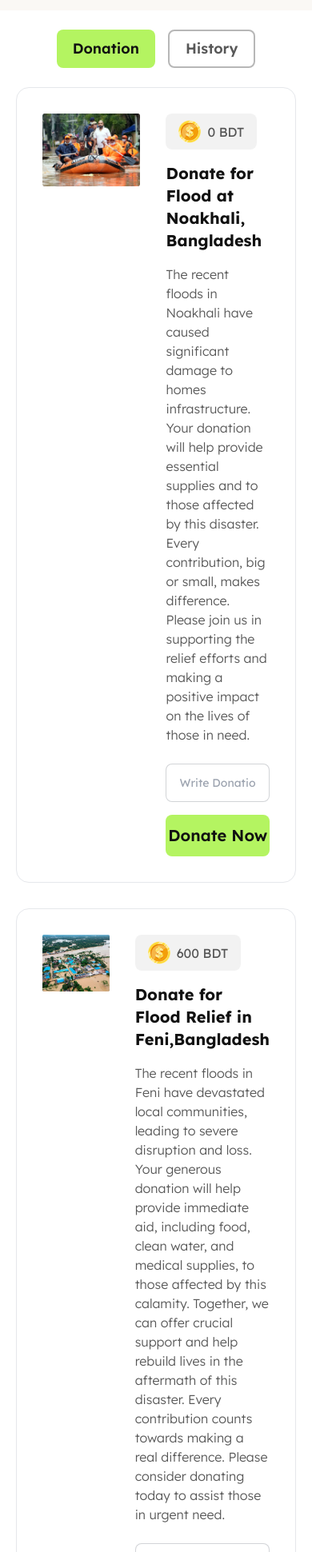
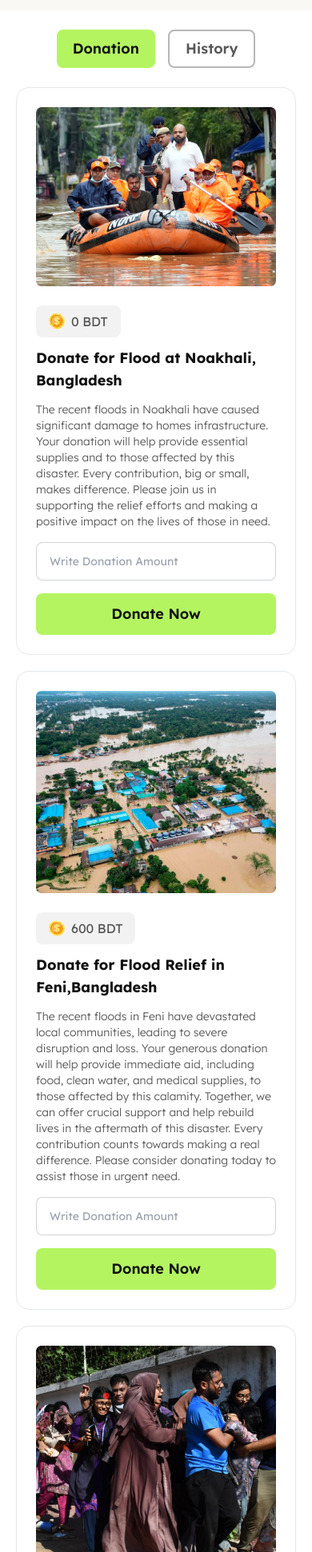
Before and after one commit to Durjoy96/Bangdon, a plain HTML site: page index.html in a window 390 px wide. Shown: the part 59-2000 px from the top of the page at 80% size. Drawn offline with nearby package versions, Linux system fonts and the light colour scheme.

Commit message:
donate section responsive styles complete

```diff
--- a/index.html
+++ b/index.html
@@ -54,61 +54,68 @@
     </div>
   </header>
   <main class="max-w-[1140px] mx-auto px-5">
-    <section class="space-y-8">
+    <section class="space-y-5 md:space-y-6 lg:space-y-8">
       <!-- card-1 -->
-       <div class="flex gap-8 p-8 border rounded-2xl">
+       <div class="flex flex-col gap-6 p-6 border rounded-2xl md:max-w-[600px] md:mx-auto lg:max-w-full lg:flex-row lg:gap-8 lg:p-8">
         <div>
-          <img src="assets/images/noakhali.png" alt="noakhali">
+          <img class="w-full" src="assets/images/noakhali.png" alt="noakhali">
         </div>
         <div>
           <div class="inline-flex items-center gap-2 px-4 py-2 rounded-lg bg-base_content/5">
-            <img src="assets/images/coin.png" alt="coin">
+            <img class="max-w-5 md:max-w-12" src="assets/images/coin.png" alt="coin">
             <p class="text-base text-base_content_secondary"><span>0</span> BDT</p>
           </div>
-          <h2 class="text-xl font-bold text-base_content my-4">Donate for Flood at Noakhali, Bangladesh</h2>
-          <p class="text-base font-light text-base_content_secondary max-w-[552px]">The recent floods in Noakhali have caused significant damage to homes  infrastructure. Your donation will help provide essential supplies and  to those affected by this disaster. Every contribution, big or small, makes  difference. Please join us in supporting the relief efforts and making a positive impact on the lives of those in need.</p>
-          <div class="mt-6">
+          <h2 class="text-lg font-bold text-base_content my-3 md:my-4 md:text-xl">Donate for Flood at Noakhali, Bangladesh</h2>
+          <p class="text-sm font-light text-base_content_secondary max-w-[552px] md:text-base">The recent floods in Noakhali have caused significant damage to homes  infrastructure. Your donation will help provide essential supplies and  to those affected by this disaster. Every contribution, big or small, makes  difference. Please join us in supporting the relief efforts and making a positive impact on the lives of those in need.</p>
+          <div class="mt-4 md:mt-6">
             <input type="text" placeholder="Write Donation Amount" class="input input-bordered w-full text-sm" />
-            <button class="w-full py-3 bg-primary text-primary_content text-xl font-semibold rounded-lg mt-4 hover:bg-primary/80">Donate Now</button>
+            <button class="w-full py-3 bg-primary text-primary_content text-lg font-semibold rounded-lg mt-4 hover:bg-primary/80 md:text-xl">Donate Now</button>
           </div>
         </div>
        </div>
       <!-- card-2 -->
-       <div class="flex gap-8 p-8 border rounded-2xl">
+       <div class="flex flex-col gap-6 p-6 border rounded-2xl md:max-w-[600px] md:mx-auto lg:max-w-full lg:flex-row lg:gap-8 lg:p-8">
         <div>
-          <img src="assets/images/feni.png" alt="feni">
+          <img class="w-full" src="assets/images/feni.png" alt="feni">
         </div>
         <div>
           <div class="inline-flex items-center gap-2 px-4 py-2 rounded-lg bg-base_content/5">
-            <img src="assets/images/coin.png" alt="coin">
+            <img class="max-w-5 md:max-w-12" src="assets/images/coin.png" alt="coin">
             <p class="text-base text-base_content_secondary"><span>600</span> BDT</p>
           </div>
-          <h2 class="text-xl font-bold text-base_content my-4">Donate for Flood Relief in Feni,Bangladesh</h2>
-          <p class="text-base font-light text-base_content_secondary max-w-[552px]">The recent floods in Feni have devastated local communities, leading to severe disruption and loss. Your generous donation will help provide immediate aid, including food, clean water, and medical supplies, to those affected by this calamity. Together, we can offer crucial support and help rebuild lives in the aftermath of this disaster. Every contribution counts towards making a real difference. Please consider donating today to assist those in urgent need.</p>
-          <div class="mt-6">
+          <h2 class="text-lg font-bold text-base_content my-3 md:my-4 md:text-xl">Donate for Flood Relief in Feni,Bangladesh</h2>
+          <p class="text-sm font-light text-base_content_secondary max-w-[552px] md:text-base">The recent floods in Feni have devastated local communities, leading to severe disruption and loss. Your generous donation will help provide immediate aid, including food, clean water, and medical supplies, to those affected by this calamity. Together, we can offer crucial support and help rebuild lives in the aftermath of this disaster. Every contribution counts towards making a real difference. Please consider donating today to assist those in urgent need.</p>
+          <div class="mt-4 md:mt-6">
             <input type="text" placeholder="Write Donation Amount" class="input input-bordered w-full text-sm" />
-            <button class="w-full py-3 bg-primary text-primary_content text-xl font-semibold rounded-lg mt-4 hover:bg-primary/80">Donate Now</button>
+            <button class="w-full py-3 bg-primary text-primary_content text-lg font-semibold rounded-lg mt-4 hover:bg-primary/80 md:text-xl">Donate Now</button>
           </div>
         </div>
        </div>
-      <!-- card-3 -->
-       <div class="flex gap-8 p-8 border rounded-2xl">
+      <!-- card-1 -->
+       <div class="flex flex-col gap-6 p-6 border rounded-2xl md:max-w-[600px] md:mx-auto lg:max-w-full lg:flex-row lg:gap-8 lg:p-8">
         <div>
-          <img src="assets/images/quota-protest.png" alt="feni">
+          <img class="w-full" src="assets/images/quota-protest.png" alt="quota-protest">
         </div>
         <div>
           <div class="inline-flex items-center gap-2 px-4 py-2 rounded-lg bg-base_content/5">
-            <img src="assets/images/coin.png" alt="coin">
+            <img class="max-w-5 md:max-w-12" src="assets/images/coin.png" alt="coin">
             <p class="text-base text-base_content_secondary"><span>2400</span> BDT</p>
           </div>
-          <h2 class="text-xl font-bold text-base_content my-4">Aid for Injured in the Quota Movement</h2>
-          <p class="text-base font-light text-base_content_secondary max-w-[552px]">The recent floods in Feni have devastated local communities, leading to severe disruption and loss. Your generous donation will help provide immediate aid, including food, clean water, and medical supplies, to those affected by this calamity. Together, we can offer crucial support and help rebuild lives in the aftermath of this disaster. Every contribution counts towards making a real difference. Please consider donating today to assist those in urgent need.</p>
-          <div class="mt-6">
+          <h2 class="text-lg font-bold text-base_content my-3 md:my-4 md:text-xl">Aid for Injured in the Quota Movement</h2>
+          <p class="text-sm font-light text-base_content_secondary max-w-[552px] md:text-base">The recent floods in Feni have devastated local communities, leading to severe disruption and loss. Your generous donation will help provide immediate aid, including food, clean water, and medical supplies, to those affected by this calamity. Together, we can offer crucial support and help rebuild lives in the aftermath of this disaster. Every contribution counts towards making a real difference. Please consider donating today to assist those in urgent need.</p>
+          <div class="mt-4 md:mt-6">
             <input type="text" placeholder="Write Donation Amount" class="input input-bordered w-full text-sm" />
-            <button class="w-full py-3 bg-primary text-primary_content text-xl font-semibold rounded-lg mt-4 hover:bg-primary/80">Donate Now</button>
+            <button class="w-full py-3 bg-primary text-primary_content text-lg font-semibold rounded-lg mt-4 hover:bg-primary/80 md:text-xl">Donate Now</button>
           </div>
         </div>
        </div>
+
+    </section>
+
+    <section>
+      <div>
+
+      </div>
     </section>
 
   </main>
```
